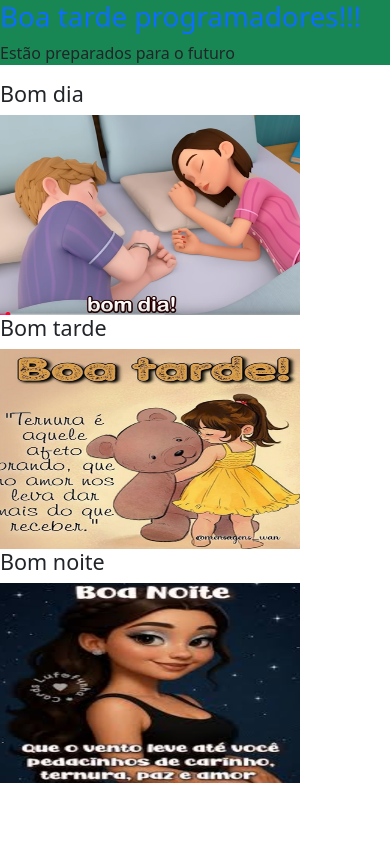
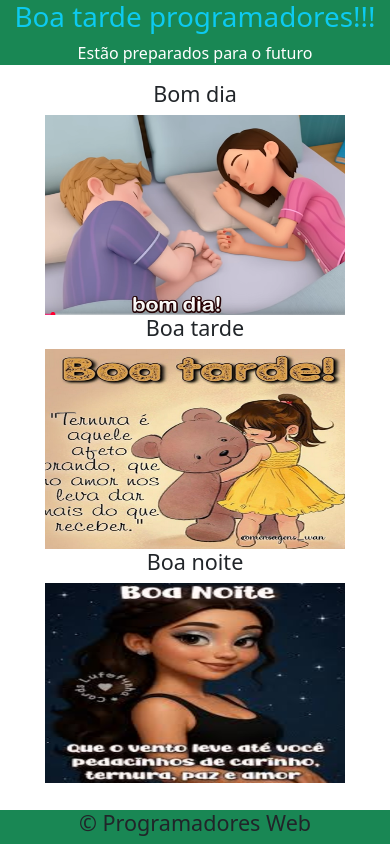
Before and after one commit to contatoatencaoprimaria-ctrl/Aula_bootstrap, a plain HTML site: page index.html in a window 390 px wide. Drawn offline with nearby package versions, Linux system fonts and the light colour scheme.

Commit message:
versao 2
footeer, ajustes sm mobile small , css justificado criado botstrap 5 ,

```diff
--- /dev/null
+++ b/css/style.css
@@ -0,0 +1,5 @@
+.principal {
+    margin-left: 5% !important;
+    margin-right: 5% !important;
+    text-align: center !important;
+}
--- a/index.html
+++ b/index.html
@@ -6,34 +6,62 @@
     <meta name="viewport" content="width=device-width, initial-scale=1.0">
     <title>Document</title>
     <link href="https://cdn.jsdelivr.net/npm/bootstrap@5.3.3/dist/css/bootstrap.min.css" rel="stylesheet">
+    <!-- LINKAR COM BOOTSTRAP 5 COPIAR LINK DO 3WC  -->
+
+<link rel="stylesheet" href="css/style.css">
+<!-- LINK REL DA PASTA CSS/STYLE.CSS Verificar pasta e arquivo css no local correto -->
+
+
 </head>
+<!--head deve ter apenas um head abrindo e outro fechando no final do codigo -->
+
+
 
     <body>
-    <div class="conteiner-fluid bg-success">
-        <h1 class="text-primary">Boa tarde programadores!!!</h1>
-        <p>Estão preparados para o futuro</p>
-    </div>
+        <header class="container-fluid bg-success text-center">
+            <h1 class="text-info">Boa tarde programadores!!!</h1>
+            <p class="text-white">Estão preparados para o futuro</p>
+            <!-- text write as letras brancas da frase : "Estão preparados para o futuro" -->
+        </header>
 
-    <div class="row">
+        <div class="row principal">
+              <!-- row são as tabelas dividas em 4 linhas 3 colunas -->
             <div class="col-sm-4">
+
+                 <!-- (sm= SMALL MOBILE) USADO PARA APRELHOS PEQUENOS bootsrtap 5 -->
                 <h4>Bom dia </h4>
-            <img src="img/bom dia.png" alt="bomdia" width="300" height="200">
+                <img src="img/bom dia.png" alt="bom dia" width="300px" height="200px">
+
 
 
             </div>
             <div class="col-sm-4">
-            <h4>Bom tarde </h4>
+                 <!-- (sm= SMALL MOBILE) USADO PARA APRELHOS PEQUENOS  bootsrtap 5-->
+                <h4>Boa tarde </h4>
 
-            <img src="img/boa tarde.png" alt="boa tarde" width="300" height="200">
+                <img src="img/boa tarde.png" alt="boa tarde" width="300px" height="200px">
+
+
             </div>
             <div class="col-sm-4">
-            <h4>Bom noite</h4>
+                 <!-- (sm= SMALL MOBILE) USADO PARA APRELHOS PEQUENOS  bootsrtap 5-->
+                <h4>Boa noite</h4>
 
 
-            <img src="img/boa noite.png" alt="boa noite" width="300" height="200">
+                <img src="img/boa noite.png" alt="boa noite" width="300px" height="200px">
 
             </div>
         </div>
+
+        <p></p>
+
+
+
+        <footer class="bg-success fixed-bottom">
+            <h4>
+                <center>&copy Programadores Web </center>
+            </h4>
+        </footer>
 
 
 
```
Lines whose indentation alone changed are shown as unchanged.
